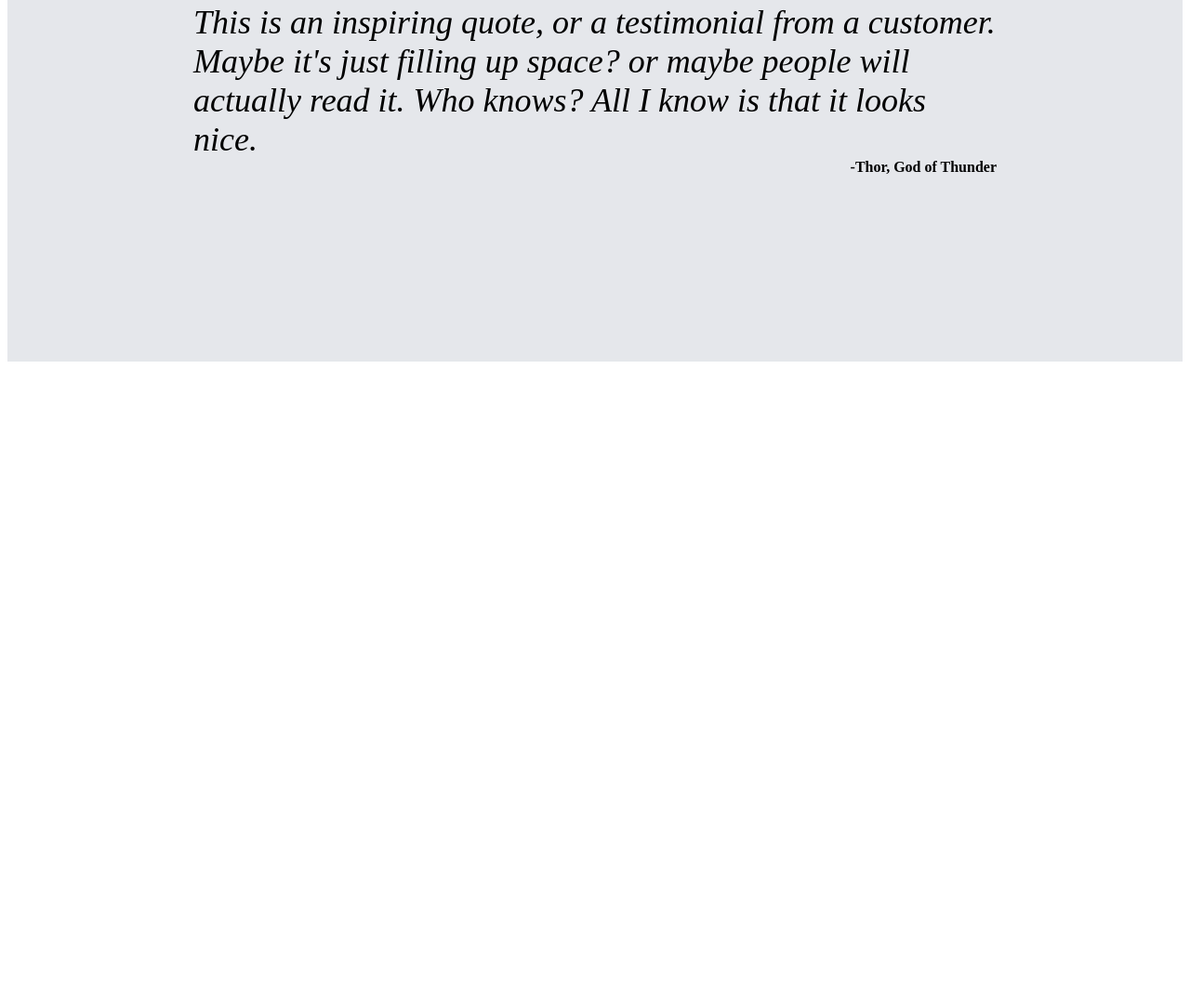
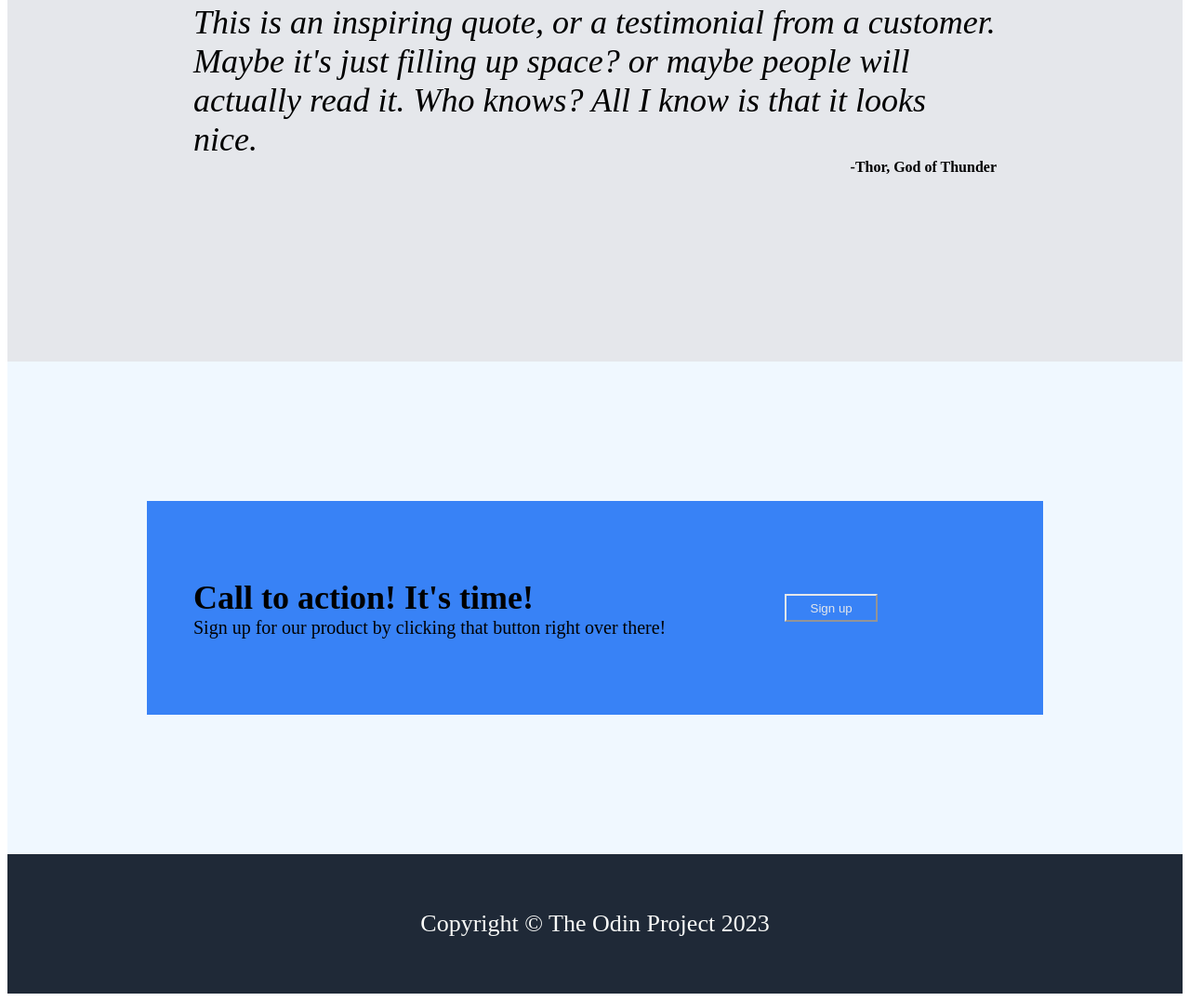
Before and after one commit to Aldente-byte/landing-page, a plain HTML site: page index.html in a window 1280 px wide. Shown: the part 1554-2631 px from the top of the page at 93% size. Before the commit the page ends 1951 px from the top, so only its background shows below. Drawn offline with Linux system fonts and the light colour scheme.

Commit message:
added the footer with style

```diff
--- a/index.html
+++ b/index.html
@@ -53,7 +53,20 @@
     <div class="sign"> -Thor, God of Thunder</div>
 </div>
 
+<div class="info-3">
+    <div class="content">
+        <div class="text-sign">
+            <div class="text-t">Call to action! It's time!</div>
+            <div class="p"> Sign up for our product by clicking that button right over there!</div>
+        </div>
+        <div  class="button">
+        <button class="button-2"> Sign up</button>
+    </div>
+    </div>
+</div>
 
+
+<div class="footer">Copyright © The Odin Project 2023</div>
 
 </body>
 
--- a/style/style.css
+++ b/style/style.css
@@ -48,7 +48,7 @@ color: #E5E7EB;}
 flex-direction: column;
 gap: 60px;
 padding-bottom: 150px;
-background-color: beige;}
+background-color: aliceblue;}
 .info1 {display: flex;
 padding-top: 60px;
 justify-content: center;
@@ -85,3 +85,35 @@ font-style: italic;}
 justify-content: end;
 align-items: center;
 font-weight: bold;}
+
+.info-3 {display: flex;
+justify-content: center;
+align-items: center;
+background-color:aliceblue;
+padding: 150px;}
+.content { background-color: #3882F6;
+display: flex;
+flex: 1;
+padding: 50px;
+justify-content: center;
+align-items: center;}
+.button {display: flex;
+flex: 1;
+justify-content: center;
+justify-items: center;
+padding: 50px;}
+.button-2 {background-color: #3882F6;
+color: #E5E7EB;
+border-color: #E5E7EB;
+width: 100px;
+height: 30px;}
+.text-t {font-size: 36px;
+font-weight: bolder;}
+
+.footer {background-color: #1F2937;
+display: flex;
+justify-content: center;
+align-items: center;
+color: #F9FAF8;
+font-size: 26px;
+padding: 60px;}
```
